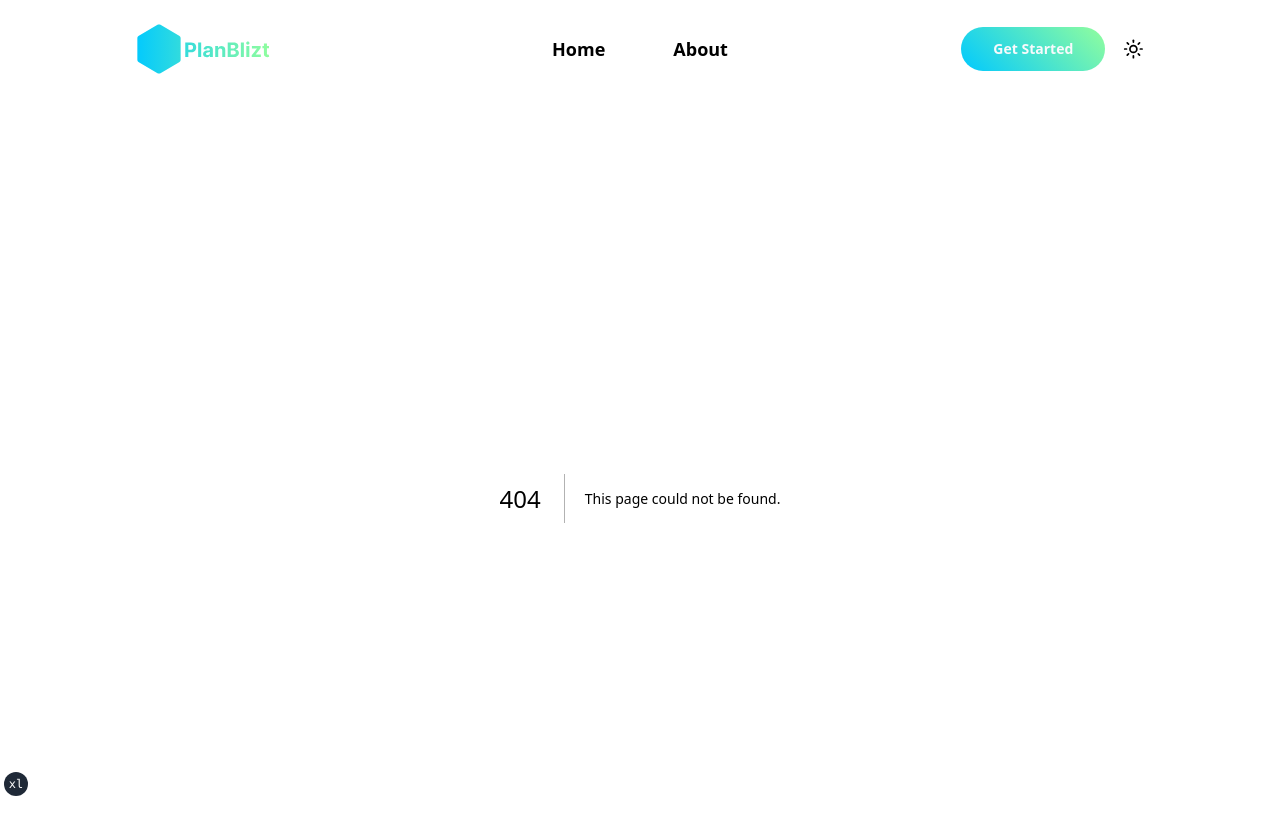
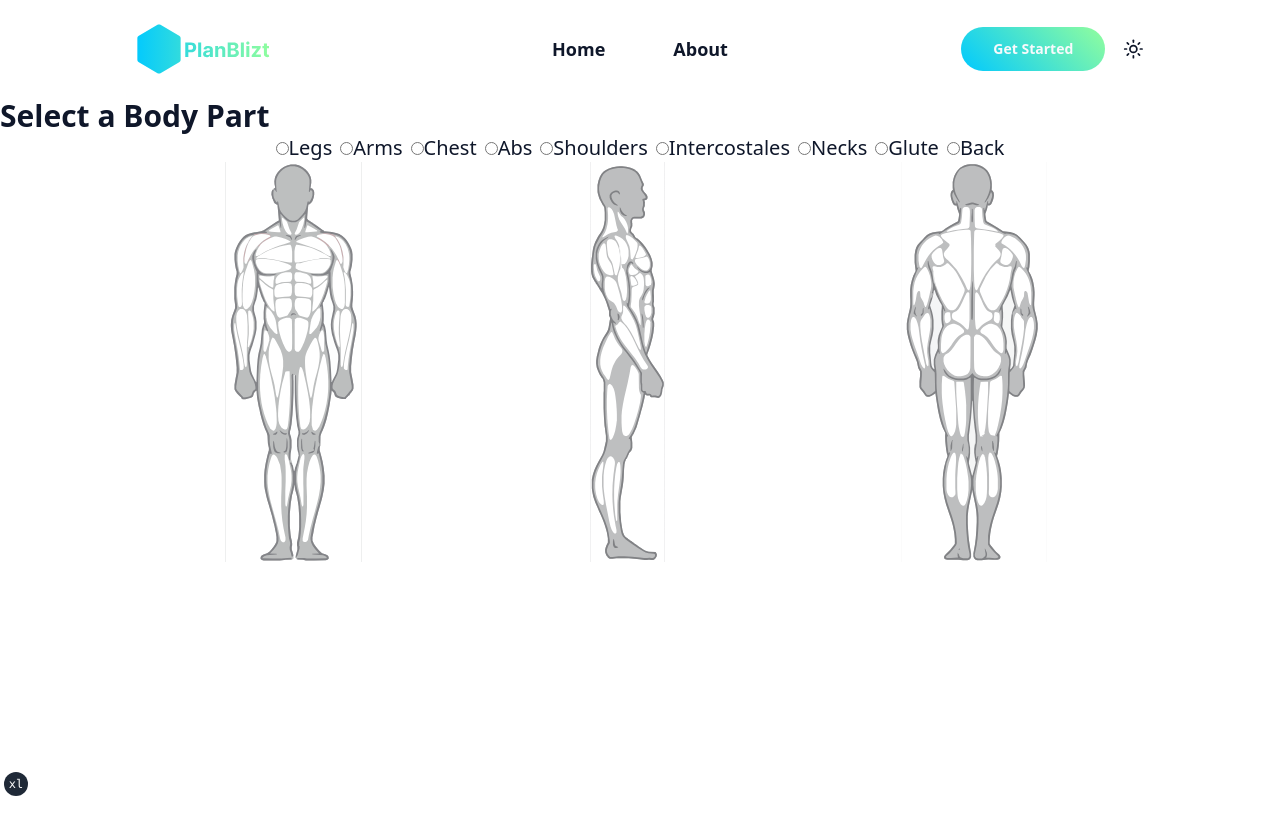
Before and after one commit to datngovan/fitplanblitz, a Next.js app: page /body-explore in a window 1280 px wide. Before the commit this address had no page. Shown: the top 834 px of the page. After the commit the page ends 800 px from the top, so only its background shows below. Built offline with nearby package versions, Linux system fonts and the light colour scheme.

Commit message:
Initialize body explorer

```diff
--- /dev/null
+++ b/app/body-explore/page.tsx
@@ -0,0 +1,5 @@
+import Body from "@/components/body"
+
+export default function BodyExplore() {
+  return <Body />
+}
```
